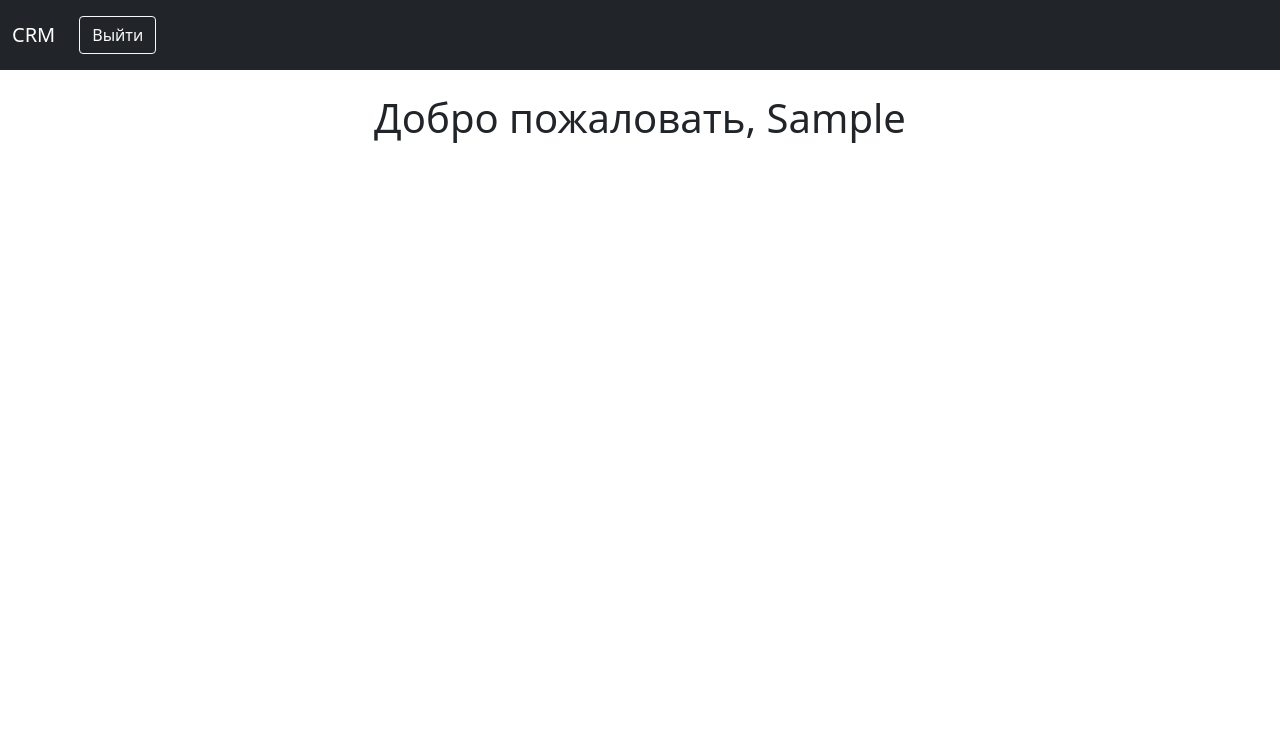
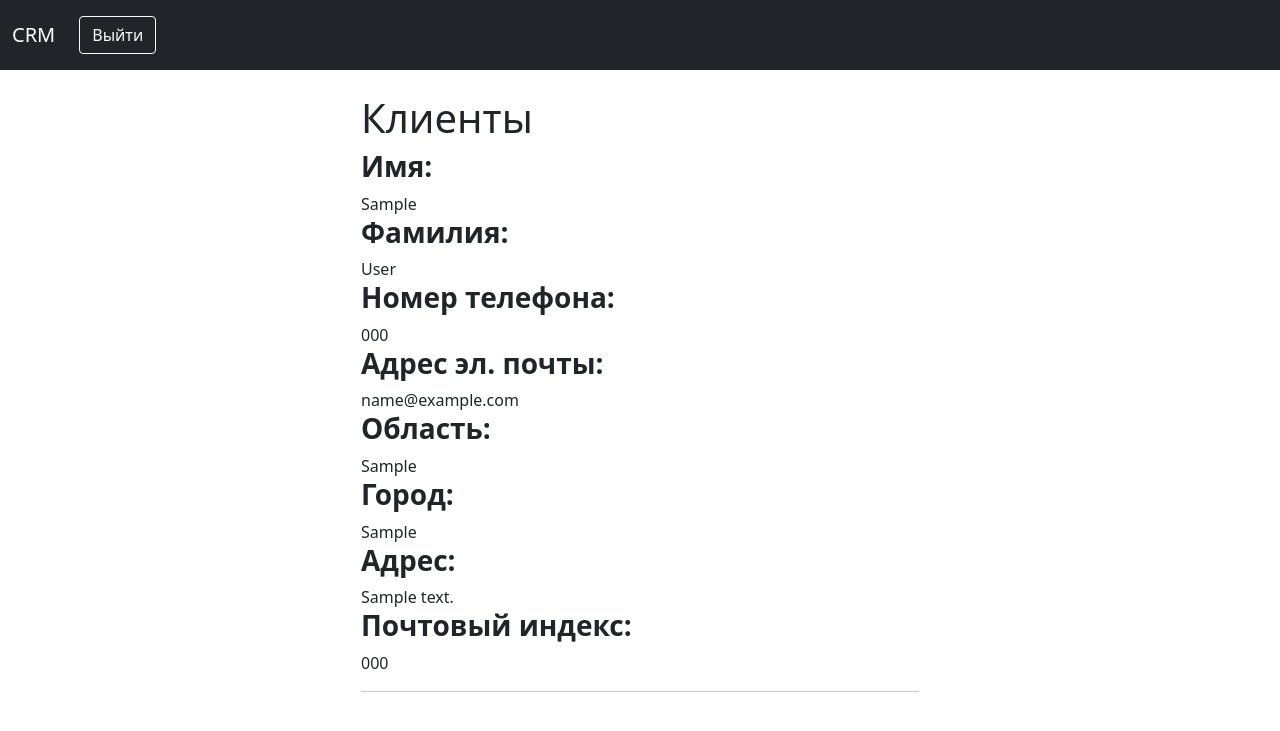
Before and after one commit to mamonovstepan/django-pet-project, a Django app: page / in a window 1280 px wide. Shown: the top 731 px of the page. Run offline with Django 4.2, Linux system fonts and the light colour scheme; a user stored in the database is signed in; tables that the repository leaves empty hold one stand-in row (values such as "Sample post").

Commit message:
добавил вывод клиентов в шаблоне

```diff
--- a/crm/templates/crm/home.html
+++ b/crm/templates/crm/home.html
@@ -4,7 +4,20 @@
     <div class="col-md-6 offset-md-3">
         {% if user.is_authenticated %}
 
-        <h1 align="center">Добро пожаловать, {{ user.first_name }}</h1>
+        <h1>Клиенты</h1>
+        {% if leads %}
+            {% for lead in leads %}
+                <h3><strong>Имя: </strong></h3> {{ lead.first_name }}
+                <h3><strong>Фамилия: </strong></h3> {{ lead.last_name }}
+                <h3><strong>Номер телефона: </strong></h3> {{ lead.phone }}
+                <h3><strong>Адрес эл. почты: </strong></h3> {{ lead.email }}
+                <h3><strong>Область: </strong></h3> {{ lead.region }}
+                <h3><strong>Город: </strong></h3> {{ lead.city }}
+                <h3><strong>Адрес: </strong></h3> {{ lead.address }}
+                <h3><strong>Почтовый индекс: </strong></h3> {{ lead.zipcode }}
+                <hr>
+            {% endfor %}
+        {% endif %}
 
         {% else %}
 
--- a/crm/views.py
+++ b/crm/views.py
@@ -2,9 +2,12 @@ from django.shortcuts import render, redirect
 from django.contrib.auth import authenticate, login, logout
 from django.contrib import messages
 from .forms import RegisterForm
+from .models import Lead
 
 
 def home(request):
+    leads = Lead.objects.all()
+
     template_name = 'crm/home.html'
     if request.method == 'POST':
         username = request.POST['login']
@@ -22,7 +25,7 @@ def home(request):
             messages.error(request, message)
             return redirect('home')
     else:
-        return render(request, template_name)
+        return render(request, template_name, {'leads': leads})
 
 
 def logout_user(request):
```
